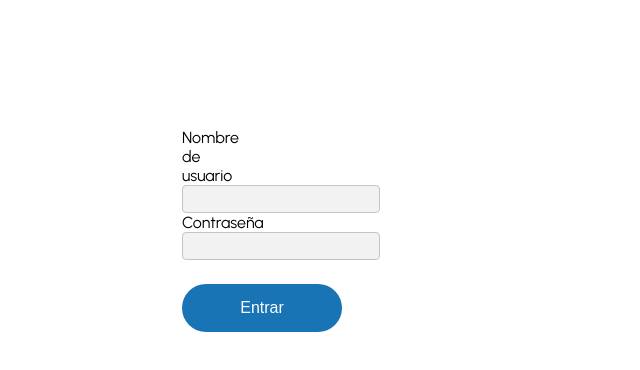
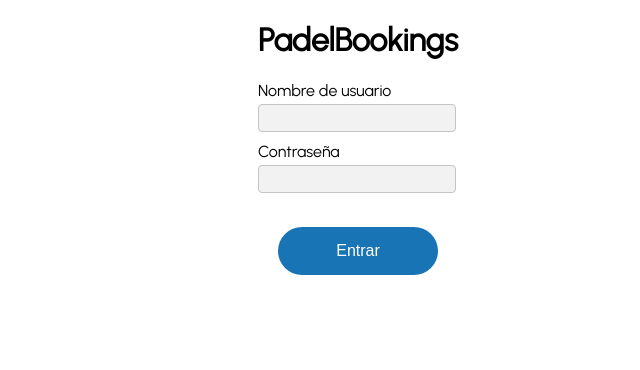
Before and after one commit to isdi-coders-2022/Victor-Arumi_Front-Final-Project-202204-BCN, a React (Create React App) app: page / in a window 1280 px wide. Shown: the top 370 px of the page, without its empty margins (282-922 px from the left). Built offline with nearby package versions, Linux system fonts and the light colour scheme.

Commit message:
Created appstyled, adjusted form css

```diff
--- a/src/App.tsx
+++ b/src/App.tsx
@@ -1,12 +1,18 @@
 import React from "react";
 import "./App.css";
+import AppStyled from "./AppStyled";
 import LoginForm from "./components/LoginForm/LoginForm";
 
 function App() {
   return (
-    <div className="d-flex flex-column align-items-center justify-content-center h-100">
-      <LoginForm />
-    </div>
+    <>
+      <AppStyled>
+        <h1>PadelBookings</h1>
+        <div>
+          <LoginForm />
+        </div>
+      </AppStyled>
+    </>
   );
 }
 
--- /dev/null
+++ b/src/AppStyled.ts
@@ -0,0 +1,10 @@
+import styled from "styled-components";
+
+const AppStyled = styled.div`
+  display: flex;
+  flex-direction: column;
+  justify-content: center;
+  text-align: center;
+`;
+
+export default AppStyled;
--- a/src/components/RegisterForm/FormStyled.ts
+++ b/src/components/RegisterForm/FormStyled.ts
@@ -1,7 +1,6 @@
 import styled from "styled-components";
 
 const FormStyled = styled.div`
-  margin-top: 8rem;
   display: flex;
   flex-direction: column;
   align-items: center;
@@ -10,15 +9,16 @@
 
   .register-form {
     display: flex;
+    align-items: center;
     flex-direction: column;
     gap: 0.5rem;
-    width: 22rem;
   }
 
   label {
-    width: 0;
-    margin: 0;
-    background-color: #f2f2f2;
+    width: 200px;
+    margin-bottom: 10px;
+    background-color: #fff;
+    text-align: left;
   }
   .inputs-container {
     display: flex;
@@ -29,6 +29,7 @@
   input {
     width: 12rem;
     height: 1.5rem;
+    margin-top: 4px;
     background-color: #f2f2f2;
     border: 0.05rem #c4c4c4 solid;
     border-radius: 0.25rem;
```
